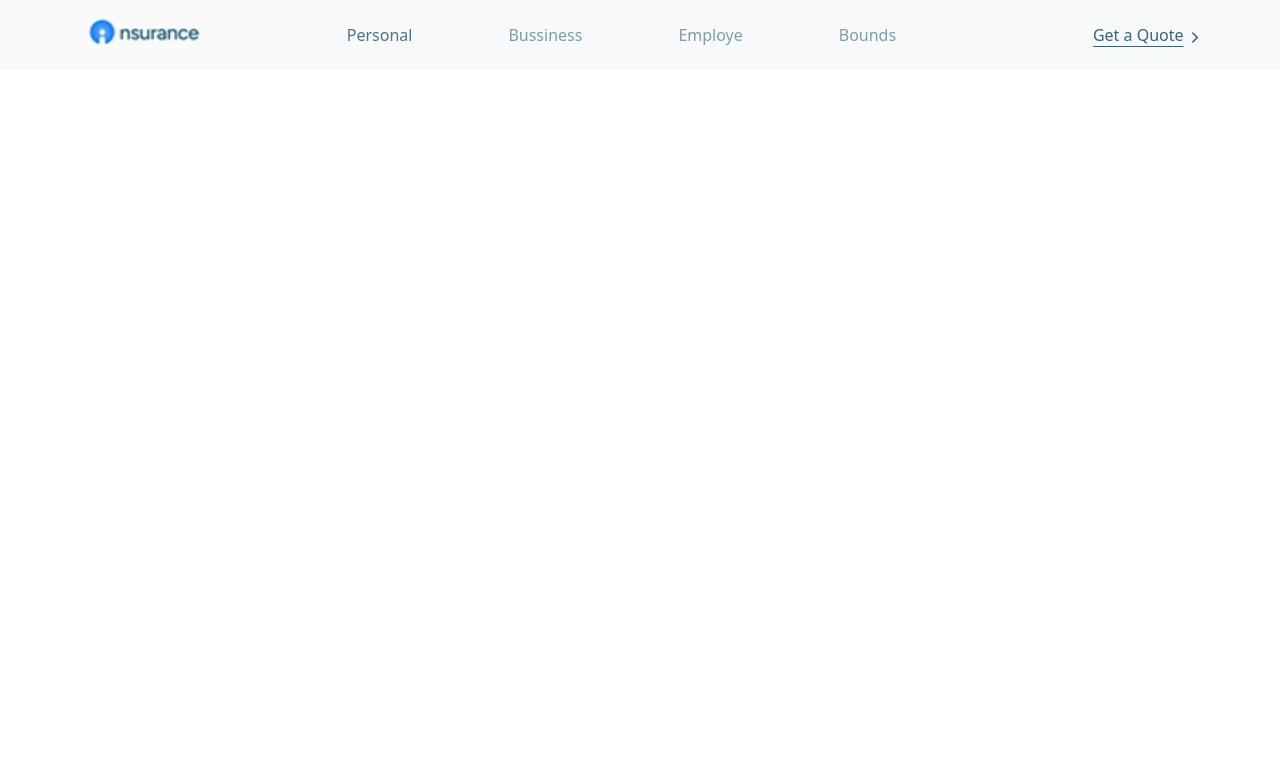
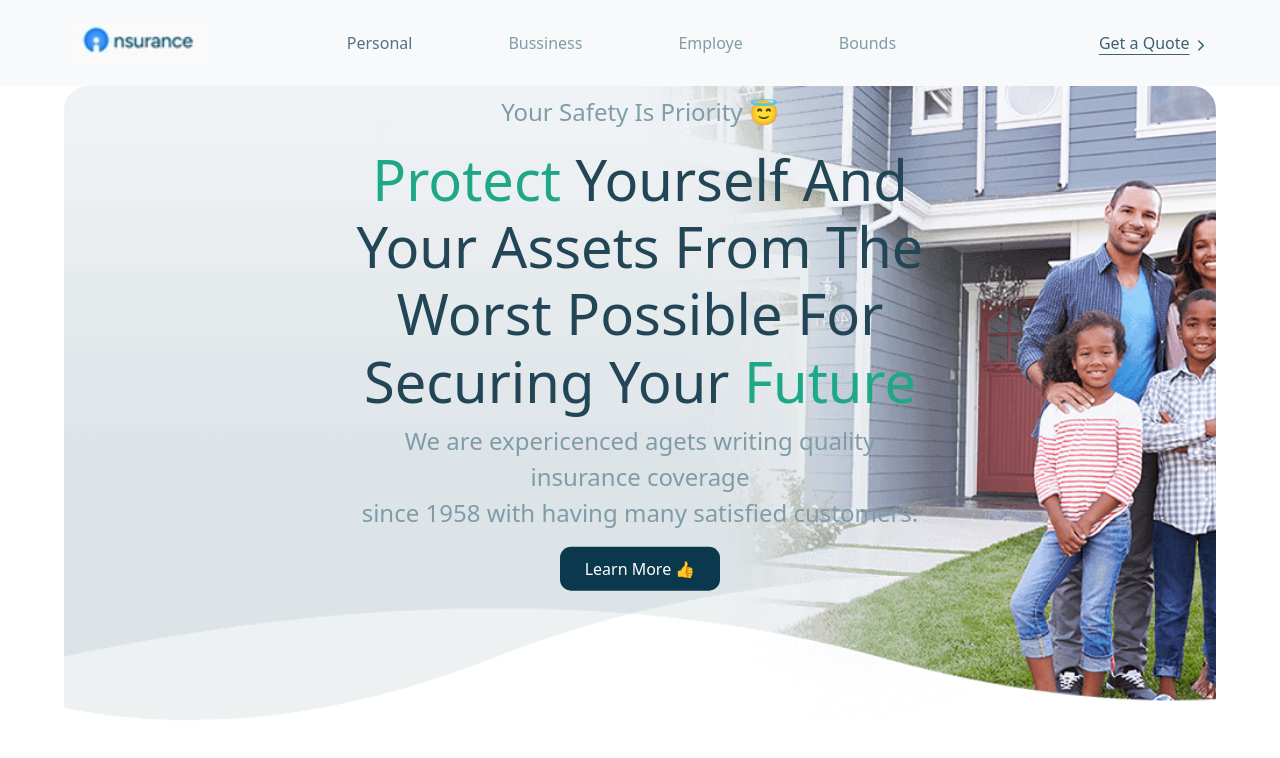
Before and after one commit to devshakibhasan/insurance, a plain HTML site: page index.html in a window 1280 px wide. Drawn offline with nearby package versions, Linux system fonts and the light colour scheme.

Commit message:
crate-homeBanner

```diff
--- a/css/style.css
+++ b/css/style.css
@@ -1,5 +1,10 @@
 .logo img {
     height: 2.2em;
+}
+
+.navbar {
+    padding: 1em 4em 1em 4em;
+
 }
 
 .nav-item {
@@ -45,3 +50,63 @@
     margin-top: 5px;
     margin-left: 7px;
 }
+
+/* navbar style end */
+
+.homeBanner {
+    height: 40em;
+    width: 100% 100%;
+    background-image: url(../images/homeBanner.png);
+    background-repeat: no-repeat;
+    border-radius: 1.5em;
+    margin: 0em 4em 0em 4em;
+    background-position: center;
+    background-size: cover;
+    position: relative;
+}
+
+
+.homeBanner-text {
+    text-align: center;
+    position: absolute;
+    top: 40%;
+    left: 50%;
+    transform: translate(-50%, -50%);
+    color: white;
+}
+
+.homeBanner-text p {
+    color: #7F9CA8;
+    font-size: 1.5em;
+    text-align: center;
+    display: flex;
+    justify-content: center;
+    align-items: center;
+}
+.homeBanner-text h1 {
+
+    font-size: 3.5em;
+    color: #234656;
+
+}
+.homeBanner-text h1 span{
+
+    color: #1FA888;
+}
+
+.homeBanner-text button {
+    border: none;
+    outline: 0;
+    display: inline-block;
+    padding: 10px 25px;
+    color: #fff;
+    background-color: #0A384C;
+    text-align: center;
+    cursor: pointer;
+    border-radius: .7em;
+}
+
+.homeBanner-text button:hover {
+    background-color: #1FA888;
+    color: white;
+}
--- a/index.html
+++ b/index.html
@@ -18,7 +18,7 @@
     <!-------------Navbar--------------->
     <header>
         <nav class="navbar navbar-expand-lg bg-light">
-            <div class="container">
+            <div class="container-fluid">
                 <a class="navbar-brand logo" href="#"><img src="images/logo.png" alt="Logo"></a>
                 <button class="navbar-toggler" type="button" data-bs-toggle="collapse"
                     data-bs-target="#navbarSupportedContent" aria-controls="navbarSupportedContent"
@@ -28,7 +28,7 @@
                 <div class="collapse navbar-collapse" id="navbarSupportedContent">
                     <ul class="navbar-nav mx-auto mb-2 mb-lg-0">
                         <li class="nav-item">
-                            <a class="nav-link active"  href="#">Personal</a>
+                            <a class="nav-link active" href="#">Personal</a>
                         </li>
                         <li class="nav-item">
                             <a class="nav-link" href="#">Bussiness</a>
@@ -40,12 +40,27 @@
                             <a class="nav-link" href="#">Bounds</a>
                         </li>
                     </ul>
-                    <a class="nav-link quote" href="#"><span>Get a Quote </span><i class="fa-solid fa-chevron-right"></i></a>
+                    <a class="nav-link quote" href="#"><span>Get a Quote </span><i
+                            class="fa-solid fa-chevron-right"></i></a>
                 </div>
             </div>
         </nav>
     </header>
 
+
+
+    <section class="homeBanner">
+        <div class="container-fluid">
+            <div class="homeBanner-text">
+                <p>Your Safety Is Priority  &#128519;</p>
+                <h1><span>Protect</span> Yourself And Your Assets From The Worst Possible For
+                    Securing Your <span>Future</span></h1>
+                <p>We are expericenced agets writing quality insurance coverage <br> since 1958 with having many satisfied customers.</p>
+                <button>Learn More 	&#x1F44D;</button>
+            </div>
+        </div>
+
+    </section>
 
 
 
```
Also changed, not shown: images/homeBanner.png (added).
